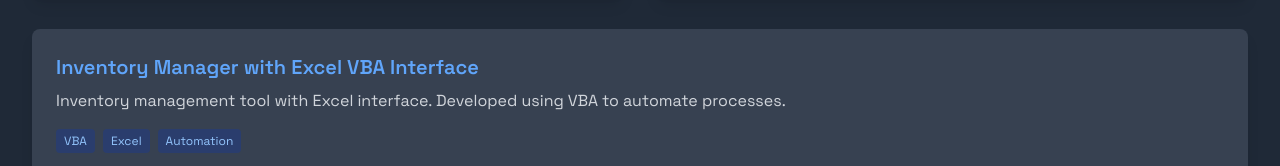
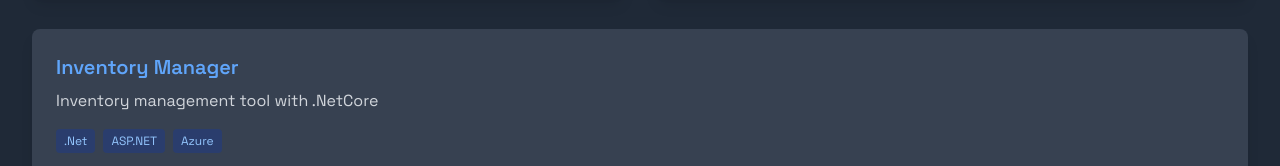
Before and after one commit to PENDRAGON2121/portafolio, a plain HTML site: page index.html in a window 1280 px wide. Shown: the part 2563-2729 px from the top of the page. Drawn offline with nearby package versions, Linux system fonts and the light colour scheme.

Commit message:
Actualización: se modificó el enlace de GitHub en el proyecto de Sockets, se renombró el proyecto de "Inventory Manager with Excel VBA Interface" a "Inventory Manager" y se actualizaron las tecnologías mencionadas a .Net, ASP.NET y Azure.

```diff
--- a/index.html
+++ b/index.html
@@ -288,7 +288,7 @@
                             <span class="px-2 py-1 bg-blue-900/50 text-blue-300 rounded text-xs">Sockets</span>
                             <span class="px-2 py-1 bg-blue-900/50 text-blue-300 rounded text-xs">Multithreading</span>
                         </div>
-                        <a href="#" class="text-blue-400 hover:text-blue-300 flex items-center">
+                        <a href="https://github.com/PENDRAGON2121/Java_Sockets_Cliente_Servidor_Basico" class="text-blue-400 hover:text-blue-300 flex items-center">
                             <i class="fab fa-github mr-2"></i> View on GitHub
                         </a>
                     </div>
@@ -297,16 +297,16 @@
                 <!-- Project 5 -->
                 <div class="bg-gray-700 rounded-lg overflow-hidden shadow-lg card-hover md:col-span-2">
                     <div class="p-6">
-                        <h3 class="text-xl font-semibold mb-2 text-blue-400">Inventory Manager with Excel VBA Interface</h3>
+                        <h3 class="text-xl font-semibold mb-2 text-blue-400">Inventory Manager</h3>
                         <p class="text-gray-300 mb-4">
-                            Inventory management tool with Excel interface. Developed using VBA to automate processes.
+                            Inventory management tool with .NetCore
                         </p>
                         <div class="flex flex-wrap gap-2 mb-4">
-                            <span class="px-2 py-1 bg-blue-900/50 text-blue-300 rounded text-xs">VBA</span>
-                            <span class="px-2 py-1 bg-blue-900/50 text-blue-300 rounded text-xs">Excel</span>
-                            <span class="px-2 py-1 bg-blue-900/50 text-blue-300 rounded text-xs">Automation</span>
+                            <span class="px-2 py-1 bg-blue-900/50 text-blue-300 rounded text-xs">.Net</span>
+                            <span class="px-2 py-1 bg-blue-900/50 text-blue-300 rounded text-xs">ASP.NET</span>
+                            <span class="px-2 py-1 bg-blue-900/50 text-blue-300 rounded text-xs">Azure</span>
                         </div>
-                        <a href="#" class="text-blue-400 hover:text-blue-300 flex items-center">
+                        <a href="https://github.com/PENDRAGON2121/GestionDeInventarios_ApiRest/tree/master" class="text-blue-400 hover:text-blue-300 flex items-center">
                             <i class="fab fa-github mr-2"></i> View on GitHub
                         </a>
                     </div>
```
